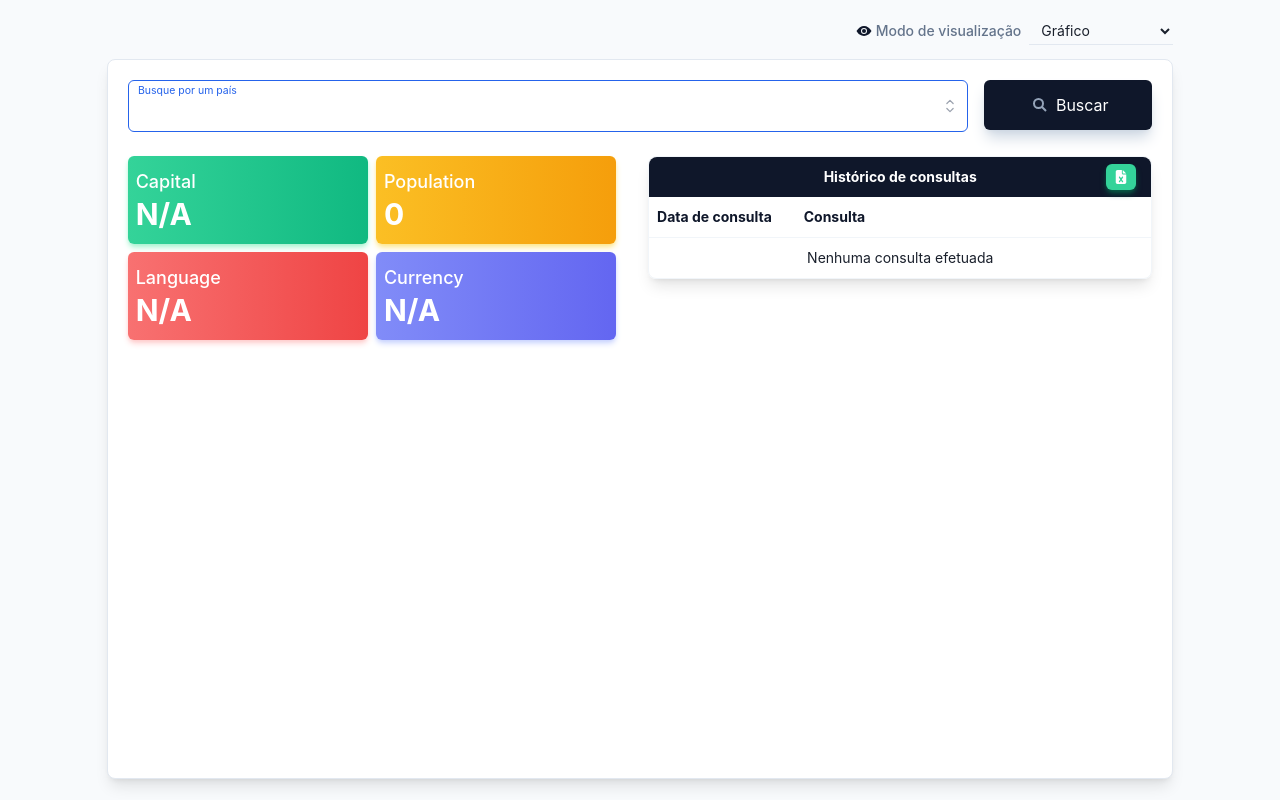
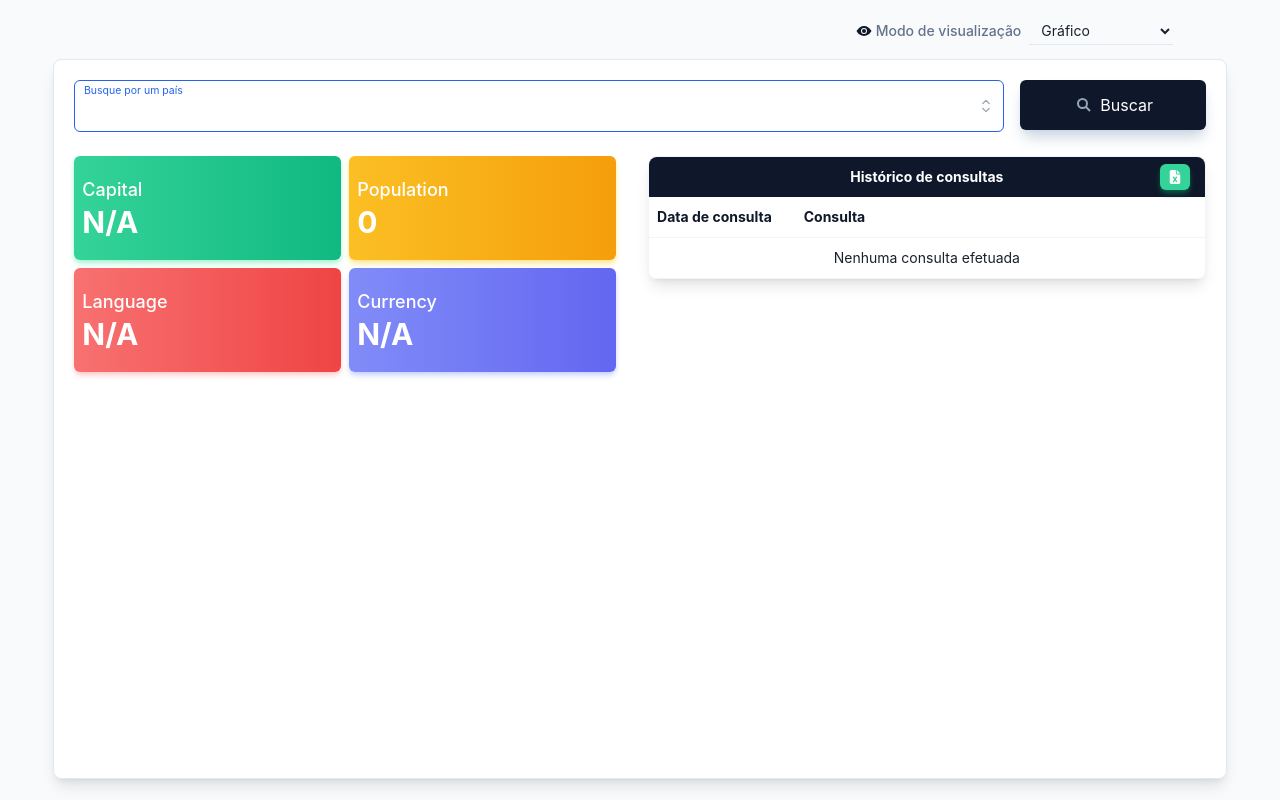
Before and after one commit to omateusventura/desafio-tecnico-power2go, a React (Vite) app: page / in a window 1280 px wide. Built offline with nearby package versions, Linux system fonts and the light colour scheme.

Commit message:
code review

```diff
--- a/public/assets/css/globals.css
+++ b/public/assets/css/globals.css
@@ -30,7 +30,7 @@ body {
 }
 
 .main-area {
-  @apply w-10/12 h-[calc(100%_-_80px)] overflow-y-scroll bg-white shadow-lg;
+  @apply w-11/12 h-[calc(100%_-_80px)] overflow-auto bg-white shadow-lg;
   @apply border border-slate-200 rounded-lg px-5 py-5 relative -top-3;
 }
 
--- a/src/components/graphic/card.tsx
+++ b/src/components/graphic/card.tsx
@@ -11,7 +11,7 @@ export function GraphicCard({ title, information, className, ...props }: Graphic
   return (
     <div
       {...props}
-      className={cn(className, 'grow w-full lg:w-5/12 rounded-md px-2 py-3  bg-gradient-to-r shadow-md')}
+      className={cn(className, 'grow w-full lg:w-5/12 rounded-md px-2 py-5 bg-gradient-to-r shadow-md')}
     >
       <span className="text-lg text-white font-medium">{title}</span>
       <h4 className="text-3xl text-white font-bold">{information || 'N/A'}</h4>
--- a/src/view/graphics/index.tsx
+++ b/src/view/graphics/index.tsx
@@ -7,7 +7,7 @@ export function Graphics() {
   const { currentQuery } = useContext(QueriesContext);
 
   return (
-    <div className="w-6/12 h-fit pr-4">
+    <div className="w-full lg:w-6/12 h-fit pr-4">
       {
         currentQuery &&
         <div className="mb-5">
```
